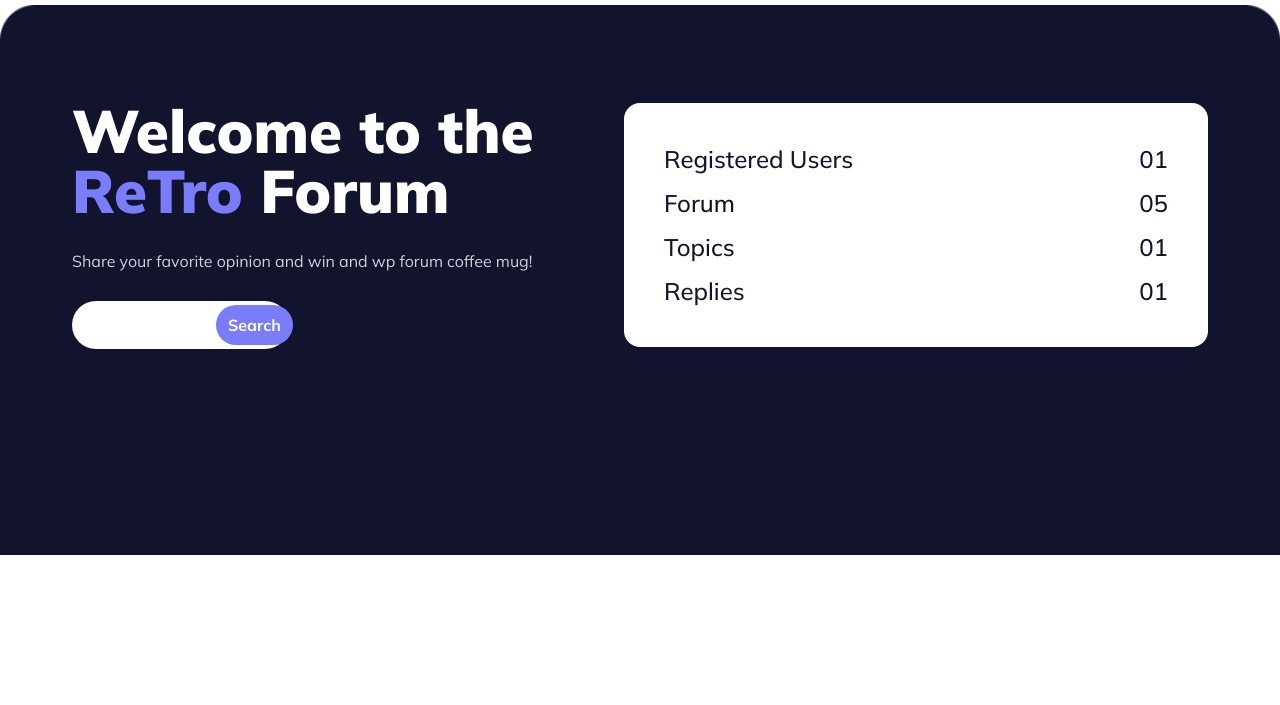
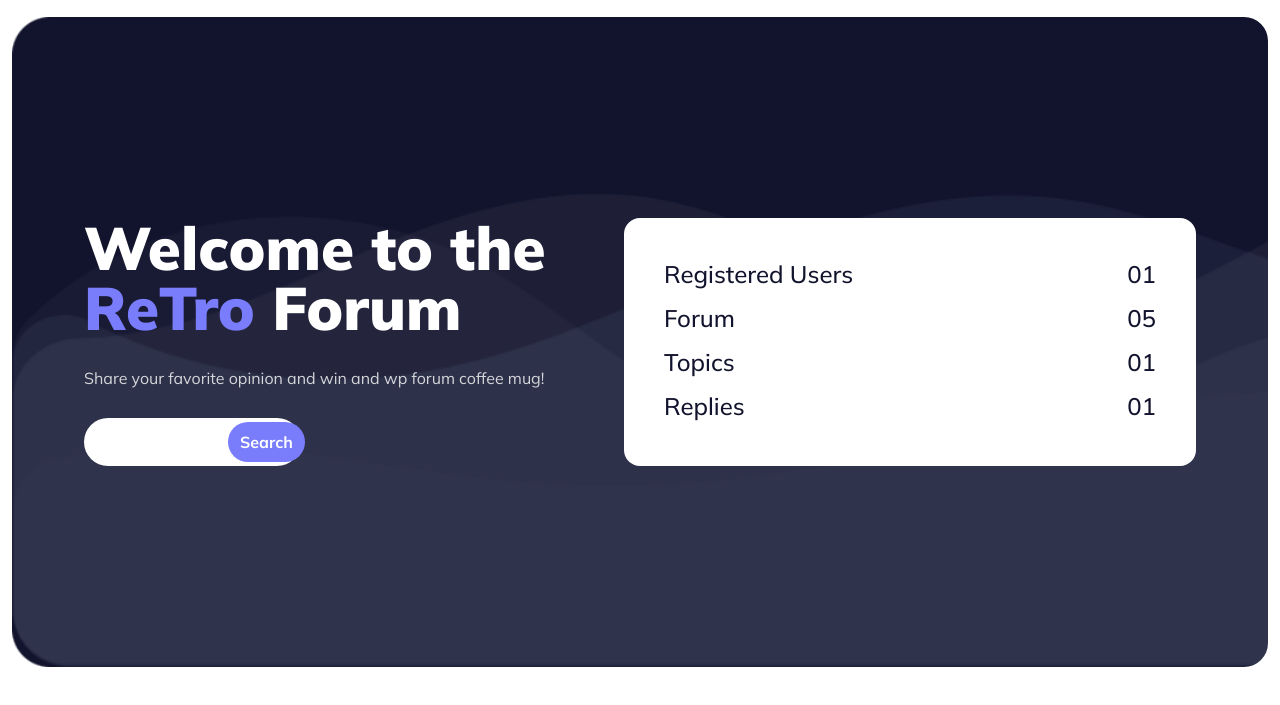
Before and after one commit to rar34/retro-forum, a plain HTML site: page index.html in a window 1280 px wide. Shown: the part 91-796 px from the top of the page. Drawn offline with nearby package versions, Linux system fonts and the light colour scheme.

Commit message:
updated banner section

```diff
--- a/index.html
+++ b/index.html
@@ -67,10 +67,10 @@
         </div>
 
         <!-- banner section -->
-        <div>
-            <div class="bg-[url('./images/rectangle.png')] bg-cover h-[550px]">
-                <div class=" font-mulish px-8 py-14">
-                    <div class="flex flex-col lg:flex-row gap-5 lg:gap-12 justify-center items-center lg:p-10">
+        <div class="p-3">
+            <div class="bg-[url(./images/bgbanner.png),_url(./images/rectangle.png)] bg-cover bg-no-repeat lg:h-[650px] rounded-3xl flex justify-center items-center">
+                <div class="flex items-center justify-center  font-mulish px-8 py-14">
+                    <div class="flex flex-col lg:flex-row gap-5 lg:gap-12 lg:p-10">
                         <div class="space-y-7 flex-1">
                             <h2 class="text-2xl lg:text-6xl font-black text-white">Welcome to the <span
                                     class="text-[#797DFC]">ReTro</span> Forum</h2>
```
